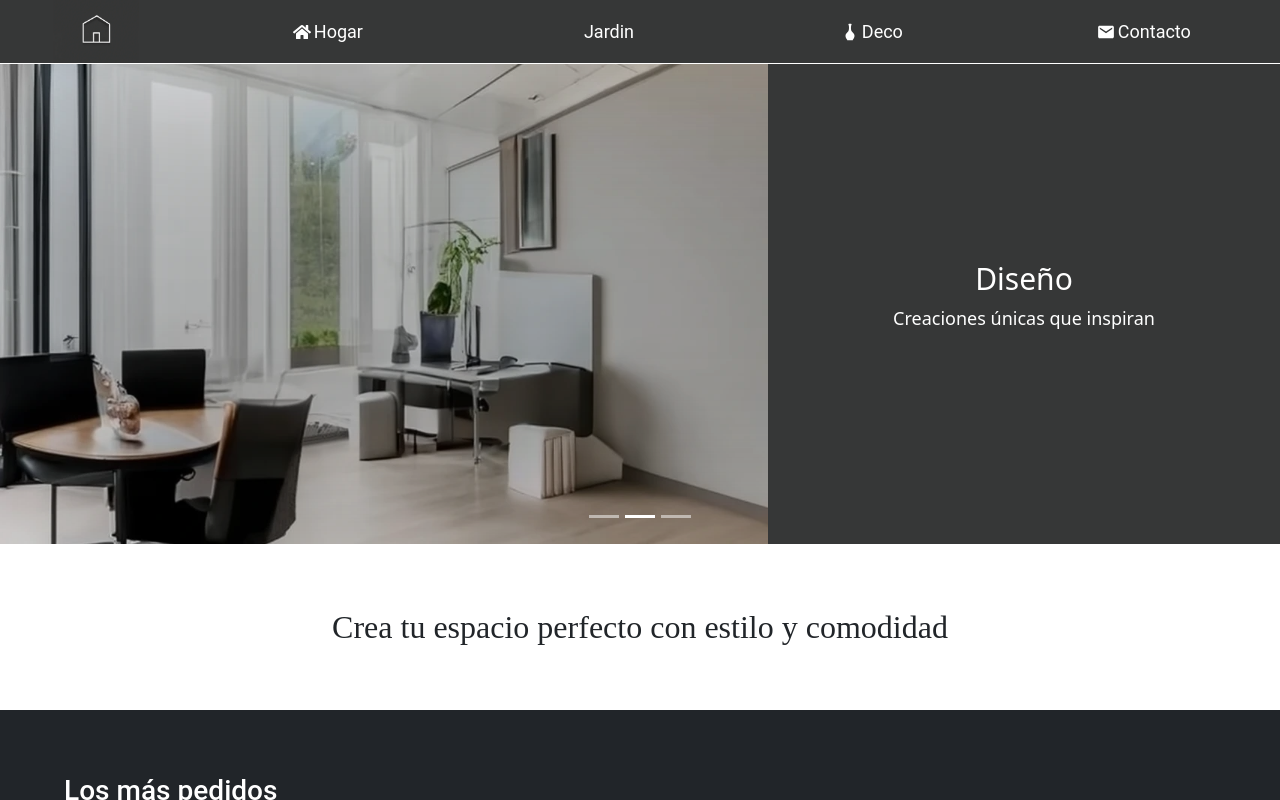
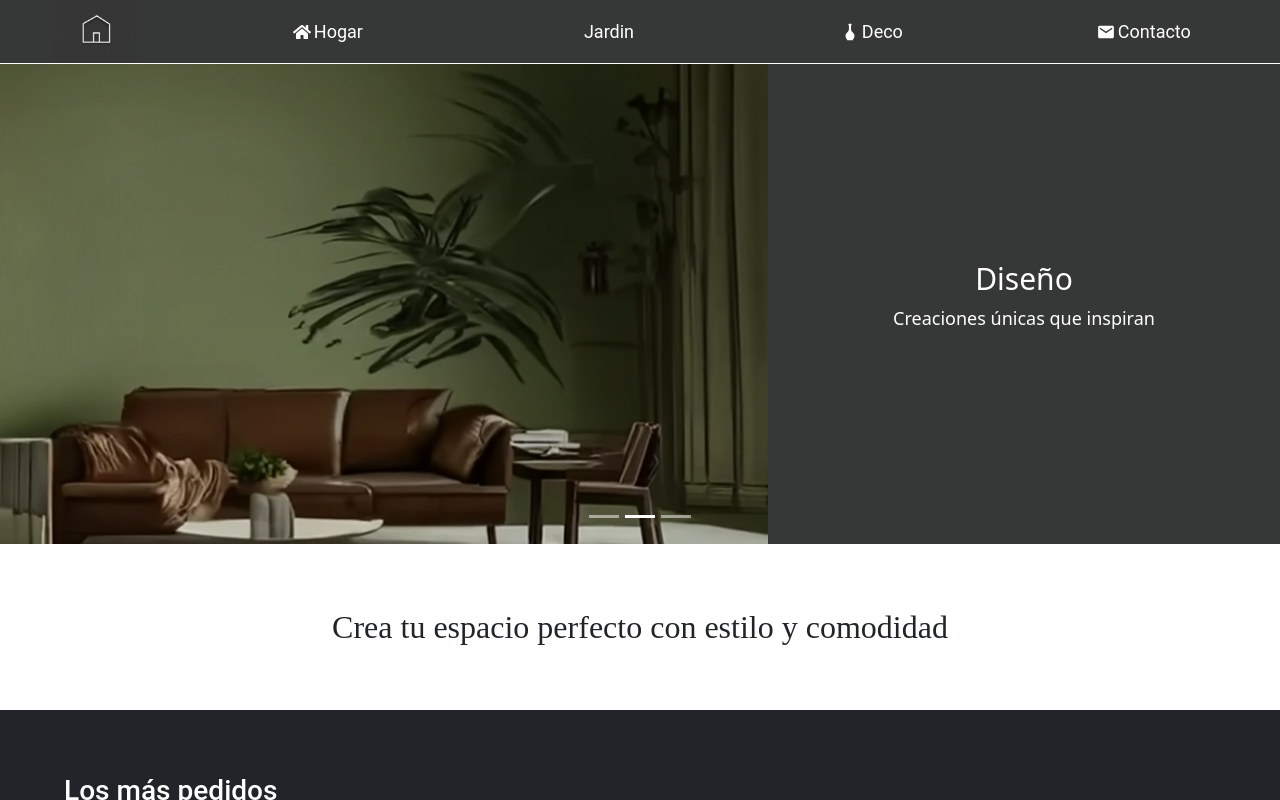
Before and after one commit to JuanCruzIses/project, a Next.js app: page / in a window 1280 px wide. Both pictures are taken after a click on the button 640 px from the left and 516 px from the top of the page. Shown: the top 800 px of the page. Built offline with nearby package versions, Linux system fonts and the light colour scheme; some icons are missing.

Commit message:
Adding more changes

```diff
--- a/components/Carousel.jsx
+++ b/components/Carousel.jsx
@@ -20,7 +20,7 @@ export default function Carousel(){
             </div>
           </div>
           <div className="carousel-item">
-            <img src="/images/oficina.png" className="d-block w-100" alt="..."></img>
+            <img src="/images/living.png" className="d-block w-100" alt="..."></img>
             <div className={styles.shadow}></div>
             <h5 className={styles.imgWord}>Diseño</h5>
             <div className={styles.complementoSlider}>
--- a/styles/modules/CarouselInterestingProducts.module.css
+++ b/styles/modules/CarouselInterestingProducts.module.css
@@ -17,7 +17,6 @@
     display: flex;
     justify-content: center;
     align-items: center;
-    box-shadow: 0px 0px 7px;
     padding: 0;
 }
 
--- a/styles/modules/contacto.module.css
+++ b/styles/modules/contacto.module.css
@@ -73,10 +73,12 @@
 .segmentForm input{
   border-radius: 5px;
   padding: 1.5% 3%;
+  width: 100%;
   border: 1px solid #0000004f;
 }
 
 .segmentForm textarea{
+  width: 100%;
   max-height: 110px;
   border: 1px solid #0000004f;
   min-height: 70px;
--- a/styles/modules/footer.module.css
+++ b/styles/modules/footer.module.css
@@ -11,6 +11,11 @@
     padding: 0 3%;
     width: 100%;
     margin-bottom: 5%;
+}
+
+.divFooter a{
+    color: black;
+    text-decoration: none;
 }
 
 .divFooter p{
```
